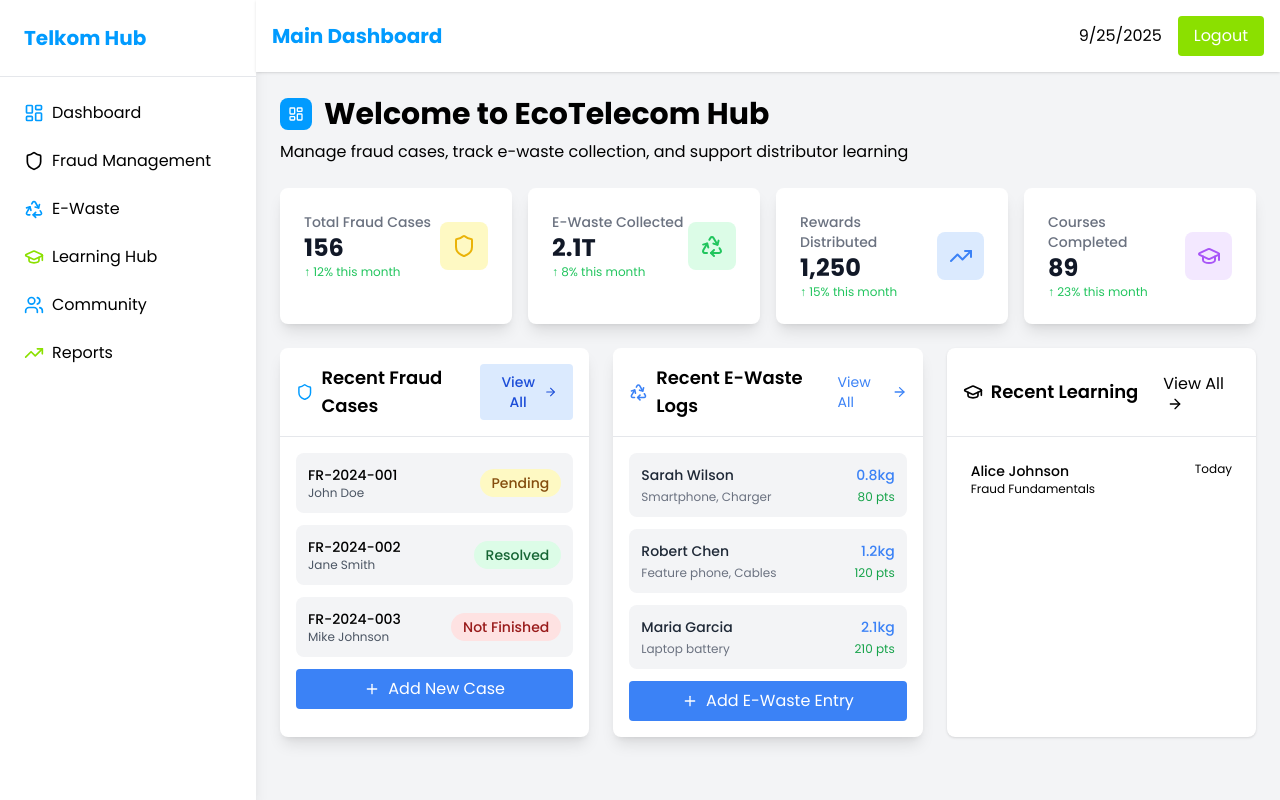
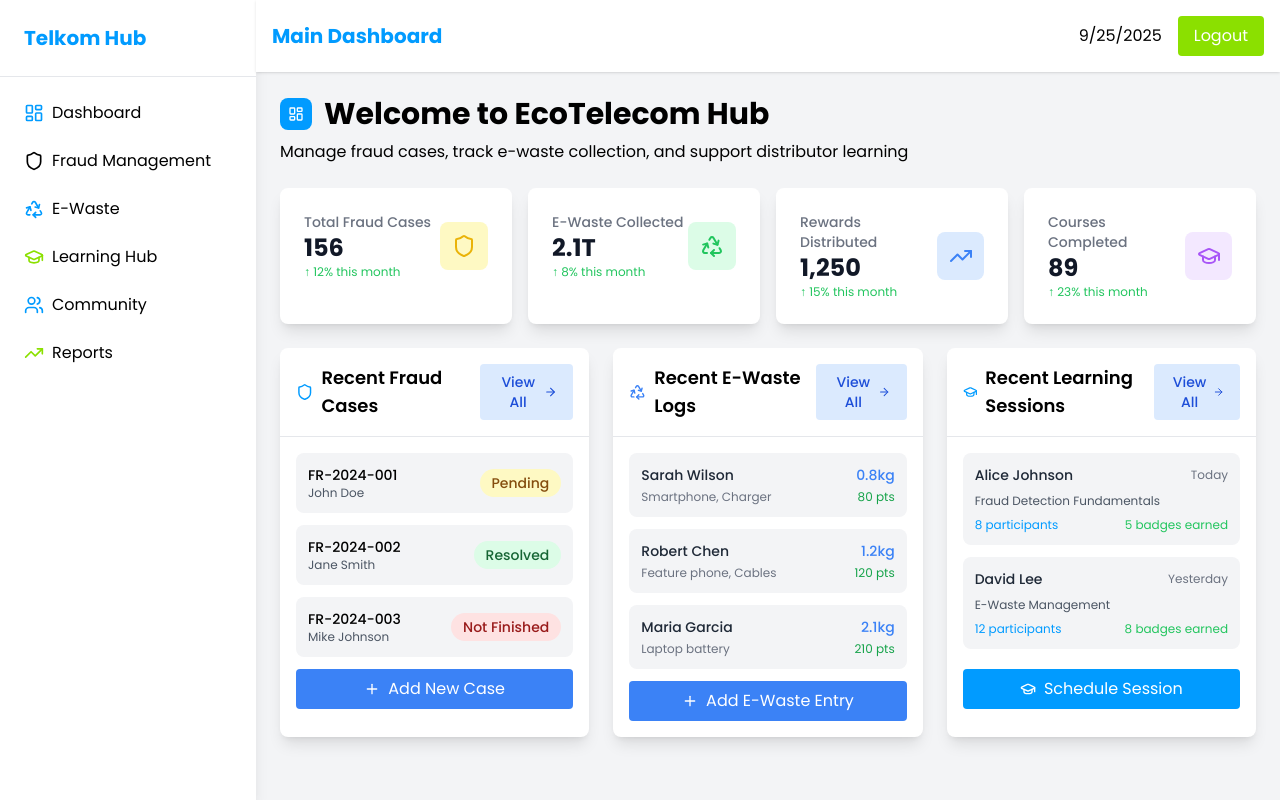
Before and after one commit to SibaCode/GK_25_v2, a React (Create React App) app in the folder telkom-distributers/: page / in a window 1280 px wide. Built offline with nearby package versions, Linux system fonts and the light colour scheme.

Commit message:
RecentLearningSection

```diff
--- a/telkom-distributers/src/components/sections/RecentEWasteSection.js
+++ b/telkom-distributers/src/components/sections/RecentEWasteSection.js
@@ -23,11 +23,12 @@ export const RecentEWasteSection = () => {
           <Recycle className="w-5 h-5 text-blue-500" />
           Recent E-Waste Logs
         </CardTitle>
-        <Link
-          to="/e-waste"
-          className="text-sm text-blue-500 hover:underline flex items-center gap-1"
+        <Link to="/e-waste">
+        <Button
+            className="flex items-center gap-1 px-3 py-1 text-sm font-medium bg-blue-100 text-blue-700 hover:bg-blue-200 hover:shadow transition-all rounded"
         >
-          View All <ArrowRight className="w-4 h-4" />
+            View All <ArrowRight className="w-4 h-4" />
+        </Button>
         </Link>
       </CardHeader>
 
--- /dev/null
+++ b/telkom-distributers/src/components/sections/RecentLearningSection.js
@@ -0,0 +1,64 @@
+import React from "react";
+import { Card, CardContent, CardHeader, CardTitle } from "../ui/card";
+import { Button } from "../ui/button";
+import { GraduationCap, ArrowRight } from "lucide-react";
+import { Link } from "react-router-dom";
+import { AssignCourseModal } from "../modals/AssignCourseModal";
+
+const recentLearningSessions = [
+  { distributor: "Alice Johnson", course: "Fraud Detection Fundamentals", participants: 8, badges: 5, timestamp: "Today" },
+  { distributor: "David Lee", course: "E-Waste Management", participants: 12, badges: 8, timestamp: "Yesterday" },
+];
+
+export const RecentLearningSection = ({ handleAssignCourse }) => {
+  return (
+    <Card className="shadow-lg">
+      <CardHeader className="flex items-center justify-between pb-4">
+        <CardTitle className="flex items-center gap-2 text-lg font-semibold">
+          <GraduationCap className="w-5 h-5 text-primary" />
+          Recent Learning Sessions
+        </CardTitle>
+        <Link to="/learning">
+        <Button
+            className="flex items-center gap-1 px-3 py-1 text-sm font-medium bg-blue-100 text-blue-700 hover:bg-blue-200 hover:shadow transition-all rounded"
+        >
+            View All <ArrowRight className="w-4 h-4" />
+        </Button>
+        </Link>
+      </CardHeader>
+      <CardContent className="space-y-3">
+        {recentLearningSessions.map((session, index) => (
+          <div
+            key={index}
+            className="p-3 bg-gray-100 rounded-lg hover:bg-gray-200 transition-colors cursor-pointer"
+          >
+            <div className="space-y-2">
+              <div className="flex items-center justify-between">
+                <p className="font-medium text-sm text-gray-800">{session.distributor}</p>
+                <span className="text-xs text-gray-500">{session.timestamp}</span>
+              </div>
+              <p className="text-xs text-gray-600">{session.course}</p>
+              <div className="flex items-center justify-between text-xs">
+                <span className="text-primary">{session.participants} participants</span>
+                <span className="text-green-500">{session.badges} badges earned</span>
+              </div>
+            </div>
+          </div>
+        ))}
+        <div className="pt-2">
+          <AssignCourseModal
+            onAssignCourse={handleAssignCourse}
+            trigger={
+              <Button className="w-full bg-primary hover:bg-purple-600 text-white flex items-center justify-center gap-2">
+                <GraduationCap className="w-4 h-4" />
+                Schedule Session
+              </Button>
+            }
+          />
+        </div>
+      </CardContent>
+    </Card>
+  );
+};
+
+export default RecentLearningSection;
--- a/telkom-distributers/src/pages/MainDashboard.js
+++ b/telkom-distributers/src/pages/MainDashboard.js
@@ -15,6 +15,7 @@ import Header from "../components/Header";
 import { RecentFraudSection } from "../components/sections/RecentFraudSection";
 import { SummarySection } from "../components/sections/SummarySection";
 import { RecentEWasteSection } from "../components/sections/RecentEWasteSection";
+import { RecentLearningSection } from "../components/sections/RecentLearningSection";
 
 import { AddFraudCaseModal } from "../components/modals/AddFraudCaseModal";
 import { AddEWasteModal } from "../components/modals/AddEWasteModal";
@@ -89,27 +90,8 @@ const MainDashboard = () => {
 
 
             {/* Learning Sessions */}
-            <Card>
-              <CardHeader className="flex justify-between items-center">
-                <CardTitle className="flex items-center gap-2">
-                  <GraduationCap className="w-5 h-5 text-secondary"/> Recent Learning
-                </CardTitle>
-                <Link to="/learning">
-                  <Button variant="ghost" size="sm">View All <ArrowRight className="w-4 h-4 ml-1"/></Button>
-                </Link>
-              </CardHeader>
-              <CardContent className="space-y-2">
-                {recentLearningSessions.map((s,i) => (
-                  <div key={i} className="p-2 bg-muted/30 rounded-lg hover:bg-muted/50 cursor-pointer">
-                    <div className="flex justify-between">
-                      <p className="text-sm font-medium">{s.distributor}</p>
-                      <span className="text-xs text-muted-foreground">{s.timestamp}</span>
-                    </div>
-                    <p className="text-xs text-muted-foreground">{s.course}</p>
-                  </div>
-                ))}
-              </CardContent>
-            </Card>
+            <RecentLearningSection />
+
           </div>
         </div>
       </div>
```
